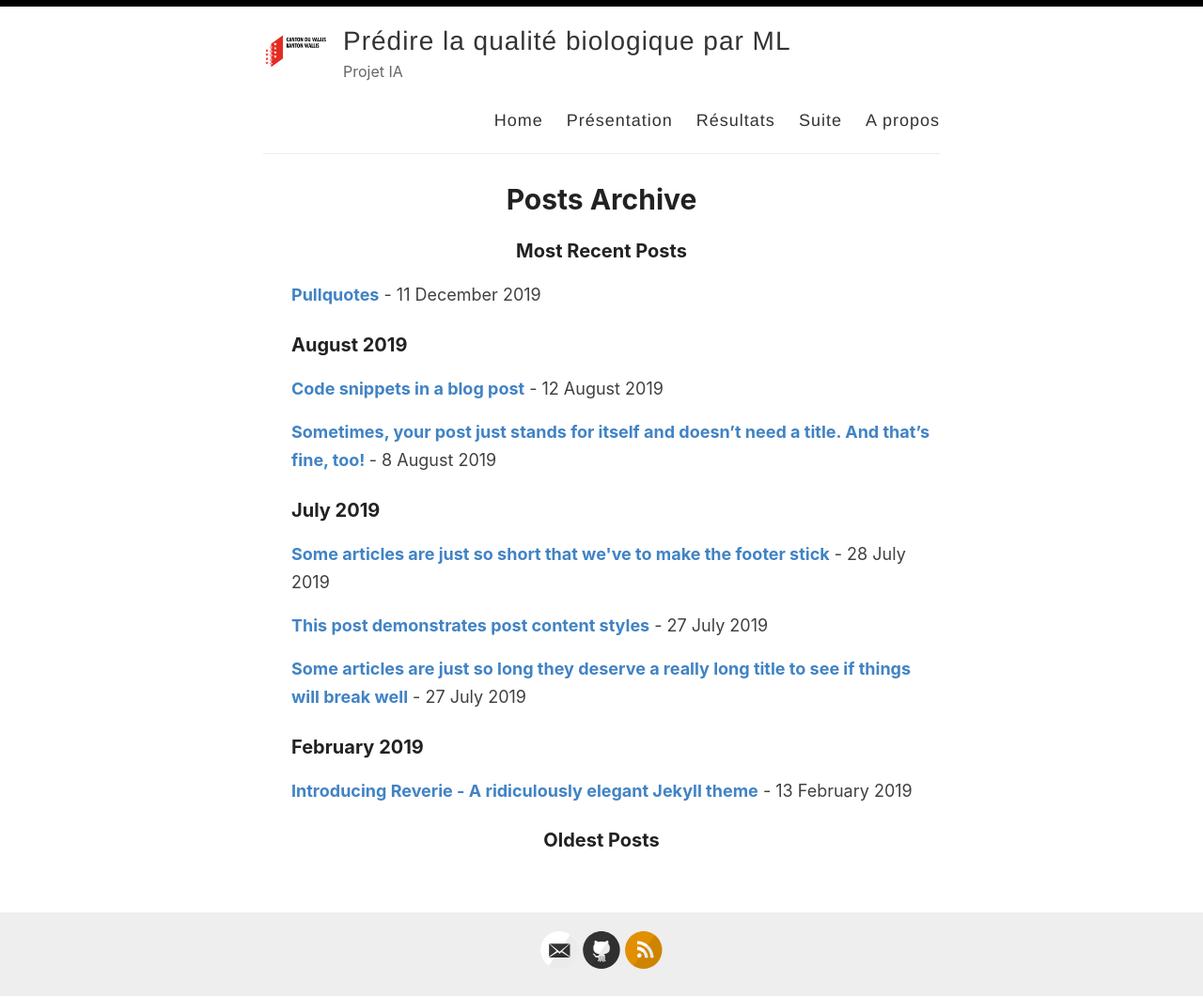
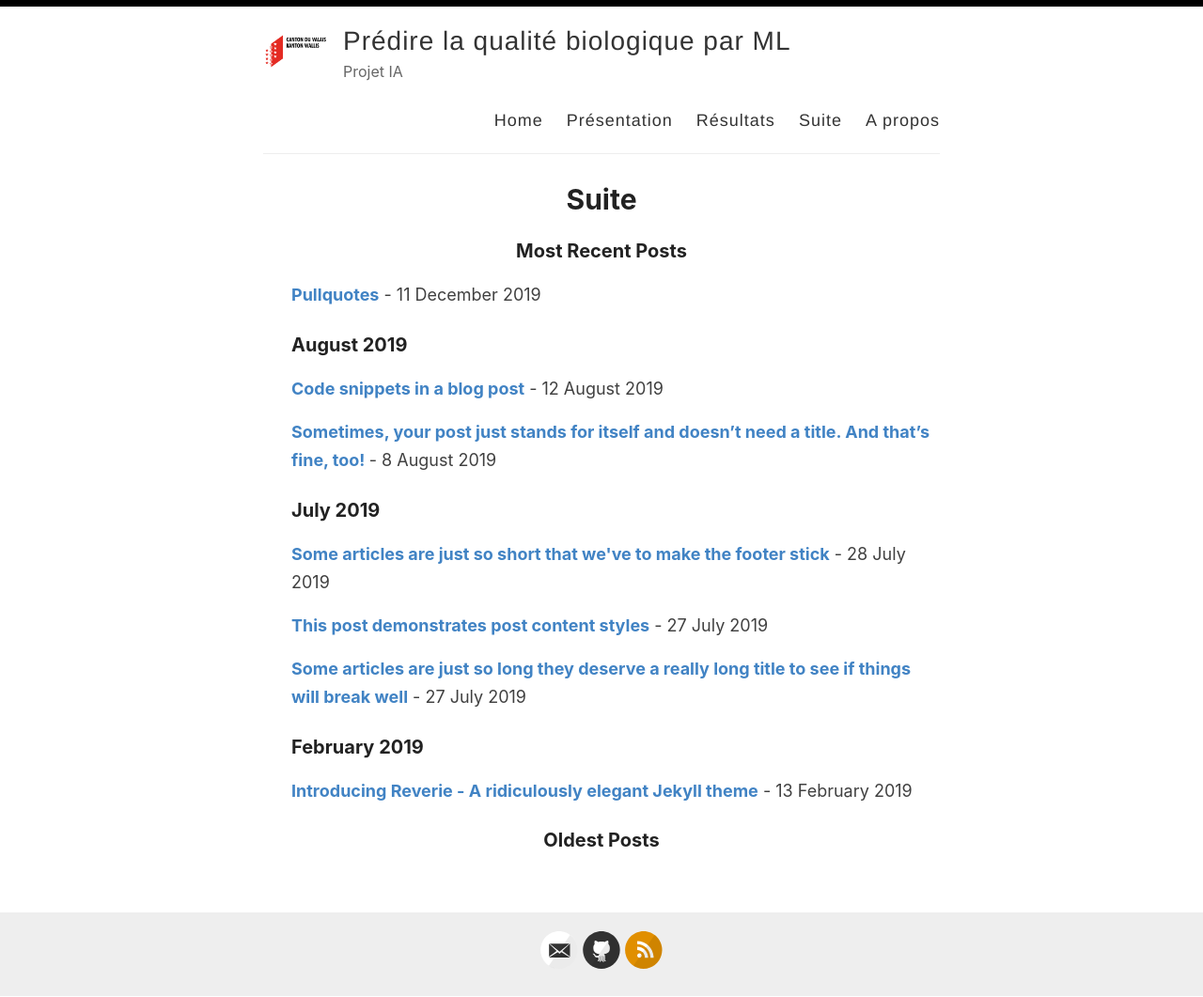
Before and after one commit to sca-opdir/sber-biodiversite-ml-prediction, a Jekyll site: the page built from _pages/archive.md, in a window 1280 px wide. Shown: the whole page at 94% size. Built offline with Jekyll 4.4.1, drawn with Linux system fonts in a browser that asks for light colours.

Commit message:
Update archive.md

```diff
--- a/_pages/archive.md
+++ b/_pages/archive.md
@@ -1,7 +1,7 @@
 ---
 layout: page
-permalink: /archive/
-title: Posts Archive
+permalink: /suite/
+title: Suite
 ---
 
 
```
